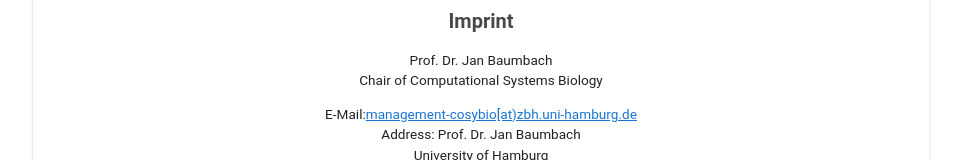
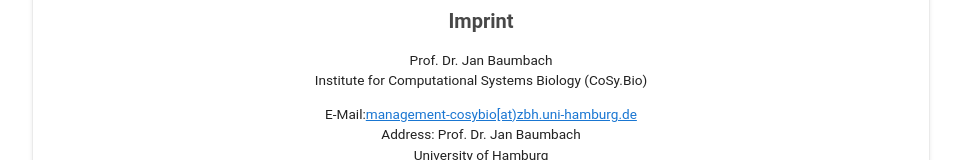
Before and after one commit to bionetslab/digest-web, a Vue app: page /about in a window 1280 px wide. Shown: the part 1210-1370 px from the top of the page, without its empty margins (159-1120 px from the left). Built offline with nearby package versions, Linux system fonts and the light colour scheme.

Commit message:
Fixed Institute name in Imprint

```diff
--- a/src/components/About.vue
+++ b/src/components/About.vue
@@ -79,7 +79,7 @@
       <div style="height: .85rem"></div>
       <span style="justify-content: center; display: flex; font-size: .85rem">Prof. Dr. Jan Baumbach</span>
       <span
-          style="justify-content: center; display: flex; font-size: .85rem">Chair of Computational Systems Biology</span>
+          style="justify-content: center; display: flex; font-size: .85rem">Institute for Computational Systems Biology (CoSy.Bio)</span>
       <div style="height: .85rem"></div>
       <span style="justify-content: center; display: flex; font-size: .85rem">E-Mail: <a :href="'mailto:'+getMail()">management-cosybio[at)zbh.uni-hamburg.de</a></span>
       <span style="justify-content: center; display: flex; font-size: .85rem">Address: Prof. Dr. Jan Baumbach</span>
```
